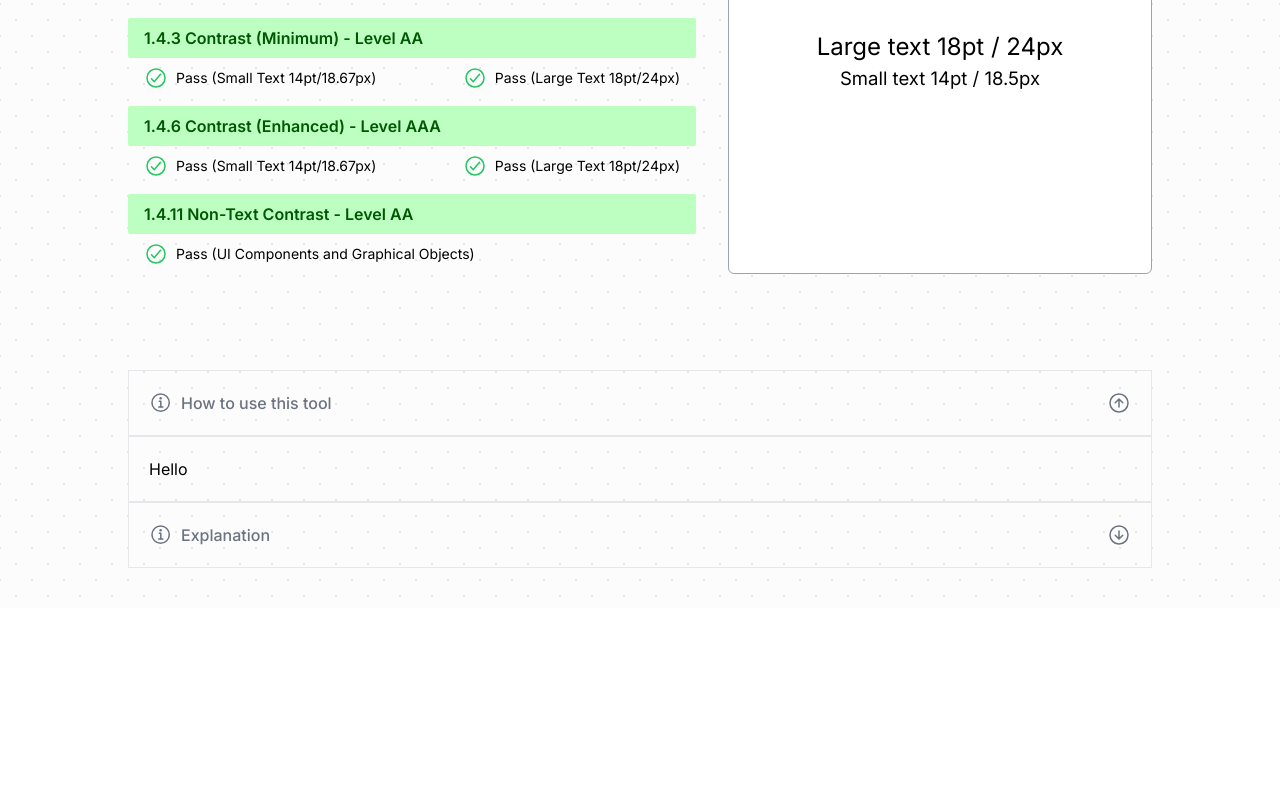
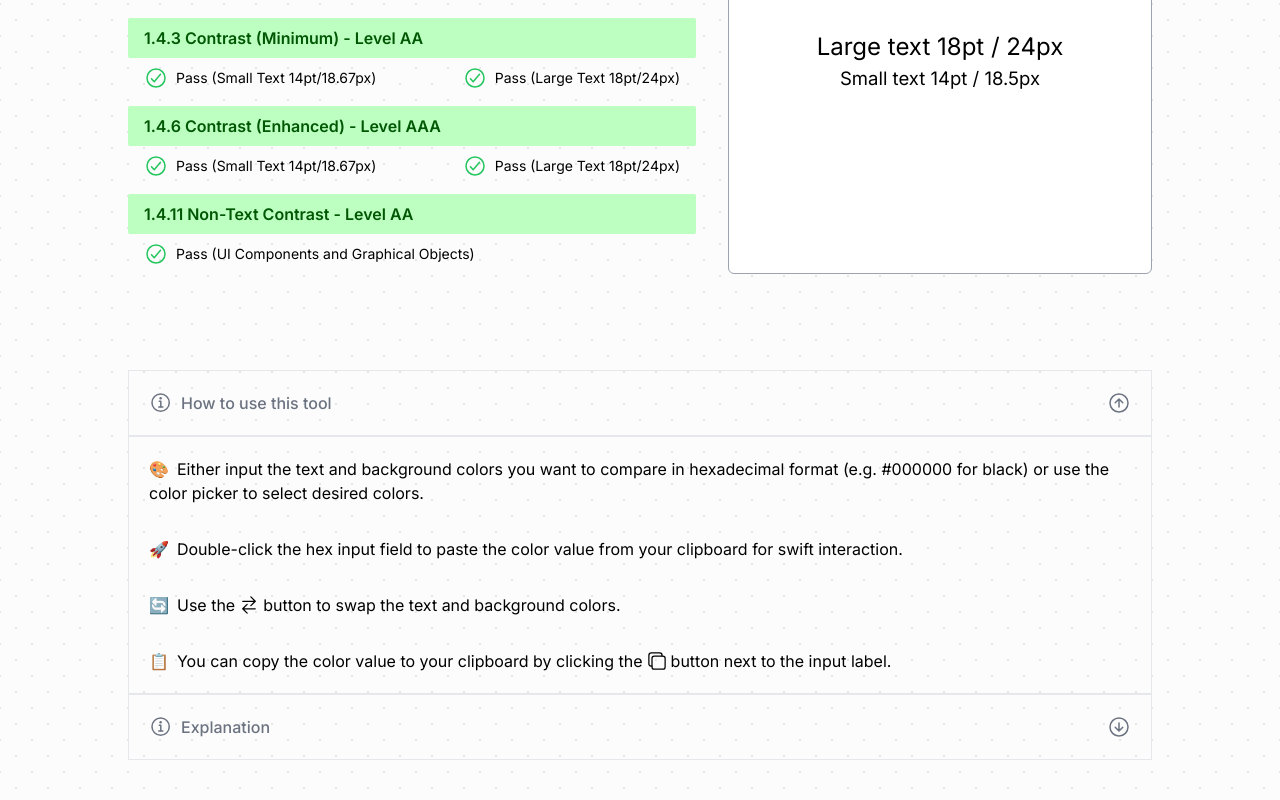
Before and after one commit to HRemonen/SwiftContrast, a Next.js app: page / in a window 1280 px wide. Shown: the part 412-1212 px from the top of the page. Before the commit the page ends 1020 px from the top, so only its background shows below. Built offline with nearby package versions, Linux system fonts and the light colour scheme.

Commit message:
feat: create usage guide component

```diff
--- a/src/components/guides/ContrastCheckerGuide.tsx
+++ b/src/components/guides/ContrastCheckerGuide.tsx
@@ -1,5 +1,6 @@
 import Accordion from "../common/Accordion";
 import ContrastCheckerExplanation from "./ContrastCheckerExplanation";
+import ContrastCheckerUsage from "./ContrastCheckerUsage";
 
 const ContrastCheckerGuide = () => (
   <section
@@ -7,7 +8,7 @@ const ContrastCheckerGuide = () => (
     className="my-8 p-12 lg:p-0 lg:mt-24 max-w-[1024px] mx-auto"
   >
     <Accordion id="1" title="How to use this tool" expanded>
-      <h3>Hello</h3>
+      <ContrastCheckerUsage />
     </Accordion>
 
     <Accordion id="2" title="Explanation">
--- /dev/null
+++ b/src/components/guides/ContrastCheckerUsage.tsx
@@ -0,0 +1,36 @@
+import { IoSwapHorizontal } from "react-icons/io5";
+import { IoCopyOutline } from "react-icons/io5";
+
+const ContrastCheckerUsage = () => {
+  return (
+    <>
+      <p>
+        <span className="mr-2">🎨</span>
+        Either input the text and background colors you want to compare in
+        hexadecimal format (e.g. #000000 for black) or use the color picker to
+        select desired colors.
+      </p>
+
+      <p className="mt-8">
+        <span className="mr-2">🚀</span>
+        Double-click the hex input field to paste the color value from your
+        clipboard for swift interaction.
+      </p>
+
+      <p className="flex mt-8 items-center">
+        <span className="mr-2">🔄</span>
+        Use the <IoSwapHorizontal className="mx-1" size={20} /> button to swap
+        the text and background colors.
+      </p>
+
+      <p className="flex mt-8 items-center">
+        <span className="mr-2">📋</span>
+        You can copy the color value to your clipboard by clicking the
+        <IoCopyOutline className="mx-1" size={20} />
+        button next to the input label.
+      </p>
+    </>
+  );
+};
+
+export default ContrastCheckerUsage;
```
